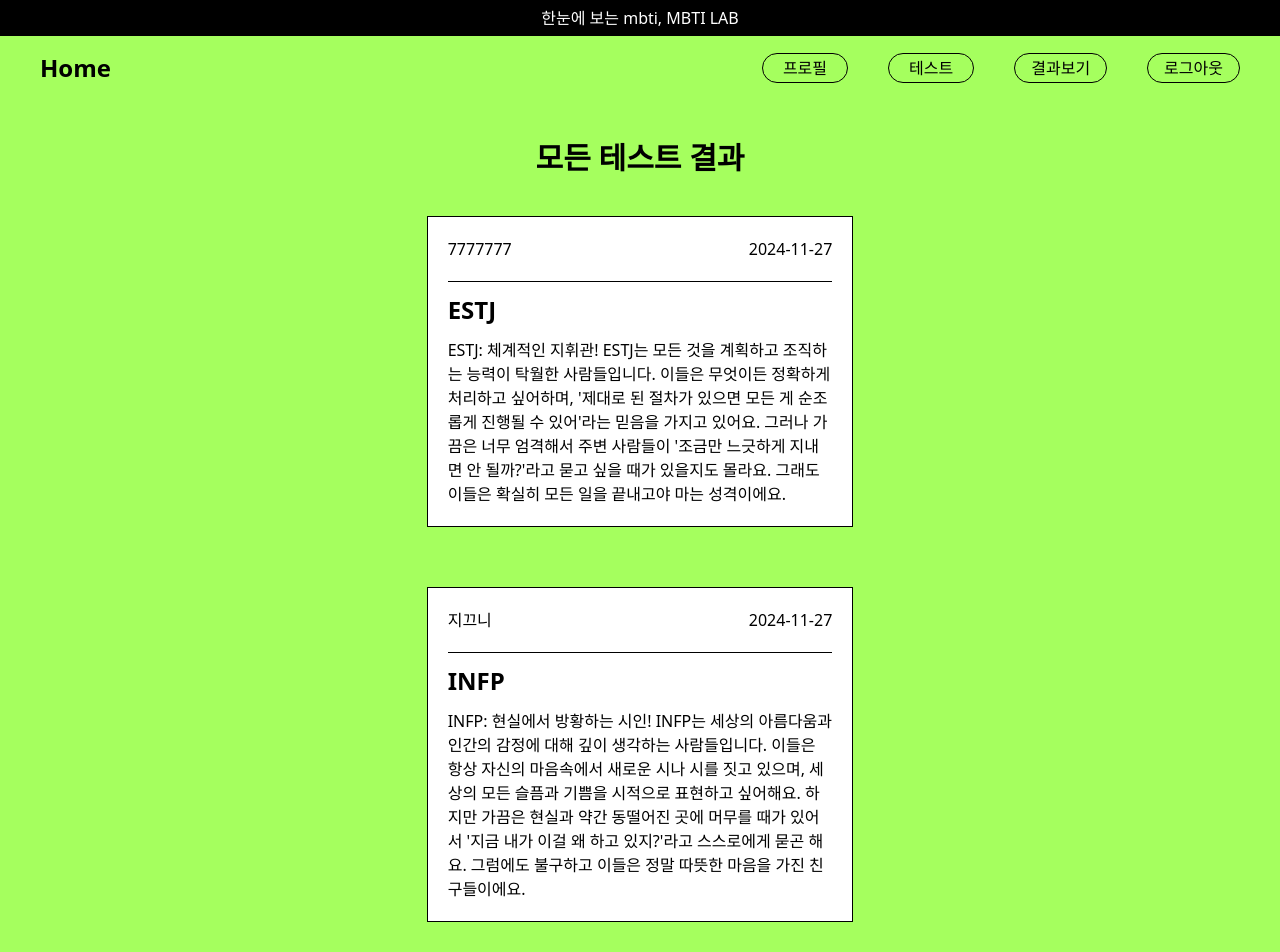
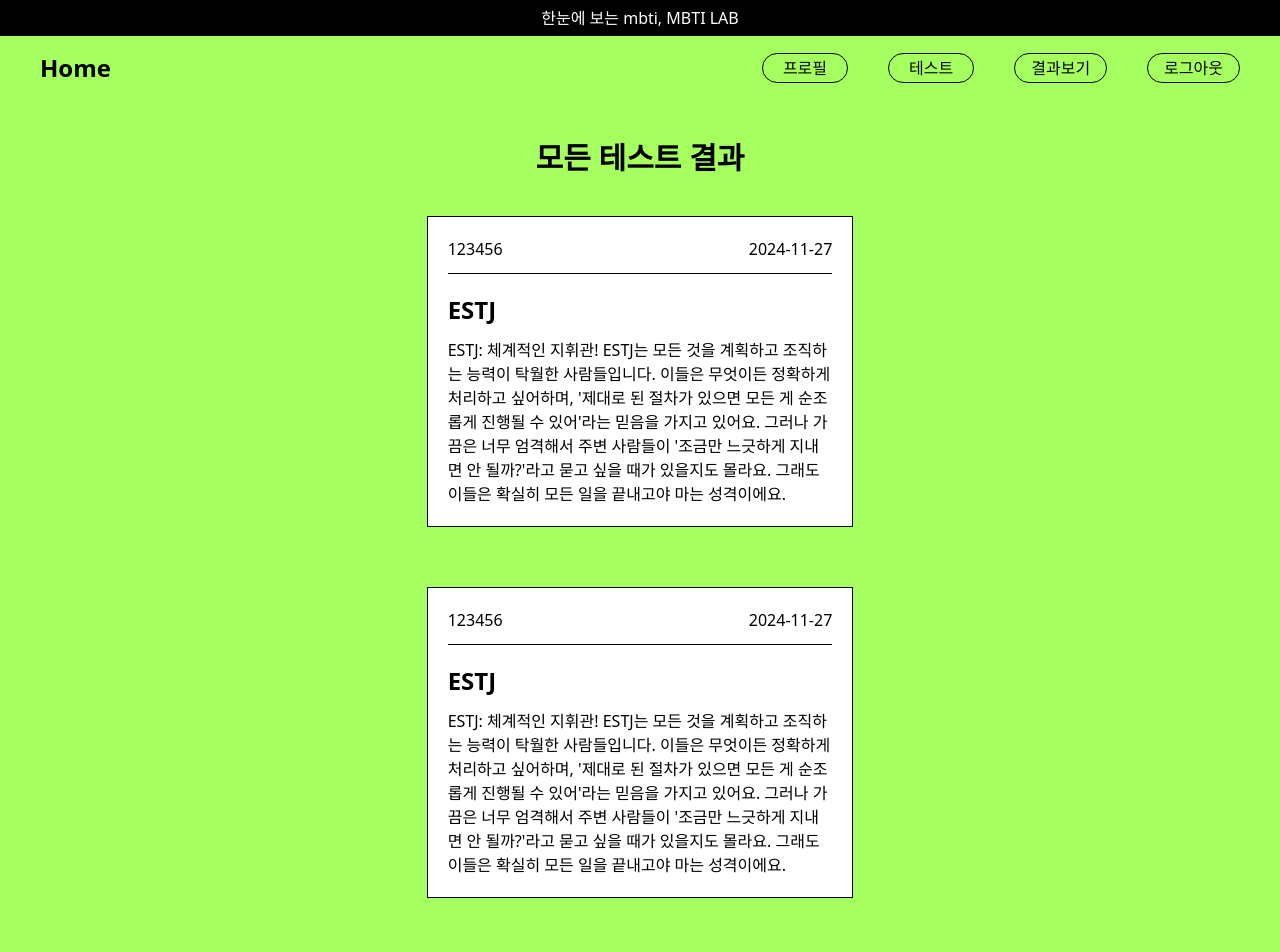
Before and after one commit to zi0w/MBTI-PROJECT, a React (Vite) app: page /testResult in a window 1280 px wide. Shown: the top 952 px of the page. Built offline with nearby package versions, Linux system fonts and the light colour scheme; data requests are answered from the project's data file; sample sign-in values are in the browser's storage.

Commit message:
Update: Implement update and delete functionality using TanStack Query

```diff
--- a/db.json
+++ b/db.json
@@ -1,25 +1,58 @@
 {
   "testResults": [
     {
-      "id": "1dd3",
-      "nickname": "7777777",
-      "timestamp": "2024-11-27T06:16:58.649Z",
+      "id": "c0cc",
+      "nickname": "지끄니",
+      "timestamp": "2024-11-27T13:03:43.076Z",
       "mbti": "ESTJ",
-      "mbtiDescriptions": "ESTJ: 체계적인 지휘관! ESTJ는 모든 것을 계획하고 조직하는 능력이 탁월한 사람들입니다. 이들은 무엇이든 정확하게 처리하고 싶어하며, '제대로 된 절차가 있으면 모든 게 순조롭게 진행될 수 있어'라는 믿음을 가지고 있어요. 그러나 가끔은 너무 엄격해서 주변 사람들이 '조금만 느긋하게 지내면 안 될까?'라고 묻고 싶을 때가 있을지도 몰라요. 그래도 이들은 확실히 모든 일을 끝내고야 마는 성격이에요."
+      "mbtiDescriptions": "ESTJ: 체계적인 지휘관! ESTJ는 모든 것을 계획하고 조직하는 능력이 탁월한 사람들입니다. 이들은 무엇이든 정확하게 처리하고 싶어하며, '제대로 된 절차가 있으면 모든 게 순조롭게 진행될 수 있어'라는 믿음을 가지고 있어요. 그러나 가끔은 너무 엄격해서 주변 사람들이 '조금만 느긋하게 지내면 안 될까?'라고 묻고 싶을 때가 있을지도 몰라요. 그래도 이들은 확실히 모든 일을 끝내고야 마는 성격이에요.",
+      "userId": "zzz135888",
+      "visibility": false
     },
     {
-      "id": "b618",
+      "id": "2141",
       "nickname": "지끄니",
-      "timestamp": "2024-11-27T06:21:23.287Z",
-      "mbti": "INFP",
-      "mbtiDescriptions": "INFP: 현실에서 방황하는 시인! INFP는 세상의 아름다움과 인간의 감정에 대해 깊이 생각하는 사람들입니다. 이들은 항상 자신의 마음속에서 새로운 시나 시를 짓고 있으며, 세상의 모든 슬픔과 기쁨을 시적으로 표현하고 싶어해요. 하지만 가끔은 현실과 약간 동떨어진 곳에 머무를 때가 있어서 '지금 내가 이걸 왜 하고 있지?'라고 스스로에게 묻곤 해요. 그럼에도 불구하고 이들은 정말 따뜻한 마음을 가진 친구들이에요."
+      "timestamp": "2024-11-27T13:17:09.122Z",
+      "mbti": "ESTJ",
+      "mbtiDescriptions": "ESTJ: 체계적인 지휘관! ESTJ는 모든 것을 계획하고 조직하는 능력이 탁월한 사람들입니다. 이들은 무엇이든 정확하게 처리하고 싶어하며, '제대로 된 절차가 있으면 모든 게 순조롭게 진행될 수 있어'라는 믿음을 가지고 있어요. 그러나 가끔은 너무 엄격해서 주변 사람들이 '조금만 느긋하게 지내면 안 될까?'라고 묻고 싶을 때가 있을지도 몰라요. 그래도 이들은 확실히 모든 일을 끝내고야 마는 성격이에요.",
+      "userId": "zzz135888",
+      "visibility": false
     },
     {
-      "id": "4108",
-      "nickname": "7777777",
-      "timestamp": "2024-11-27T06:24:15.197Z",
-      "mbti": "ESFJ",
-      "mbtiDescriptions": "ESFJ: 세상의 평화를 지키는 사회적 중재자! ESFJ는 사람들과의 관계를 중시하며, '모두가 행복할 수 있다면 나도 행복해'라는 마인드를 가지고 있어요. 이들은 다른 사람들을 도와주는 데에서 진정한 기쁨을 느끼며, 언제나 주위 사람들의 요구에 민감하게 반응해요. 그러나 가끔은 너무 자신을 희생하는 경우가 있어, '내 감정도 소중해'라고 말할 필요가 있을지도 몰라요."
+      "id": "cbc6",
+      "nickname": "지끄니",
+      "timestamp": "2024-11-27T13:17:17.580Z",
+      "mbti": "ESTJ",
+      "mbtiDescriptions": "ESTJ: 체계적인 지휘관! ESTJ는 모든 것을 계획하고 조직하는 능력이 탁월한 사람들입니다. 이들은 무엇이든 정확하게 처리하고 싶어하며, '제대로 된 절차가 있으면 모든 게 순조롭게 진행될 수 있어'라는 믿음을 가지고 있어요. 그러나 가끔은 너무 엄격해서 주변 사람들이 '조금만 느긋하게 지내면 안 될까?'라고 묻고 싶을 때가 있을지도 몰라요. 그래도 이들은 확실히 모든 일을 끝내고야 마는 성격이에요.",
+      "userId": "zzz135888",
+      "visibility": false
+    },
+    {
+      "id": "70b1",
+      "nickname": "123456",
+      "timestamp": "2024-11-27T13:17:32.193Z",
+      "mbti": "ESTJ",
+      "mbtiDescriptions": "ESTJ: 체계적인 지휘관! ESTJ는 모든 것을 계획하고 조직하는 능력이 탁월한 사람들입니다. 이들은 무엇이든 정확하게 처리하고 싶어하며, '제대로 된 절차가 있으면 모든 게 순조롭게 진행될 수 있어'라는 믿음을 가지고 있어요. 그러나 가끔은 너무 엄격해서 주변 사람들이 '조금만 느긋하게 지내면 안 될까?'라고 묻고 싶을 때가 있을지도 몰라요. 그래도 이들은 확실히 모든 일을 끝내고야 마는 성격이에요.",
+      "userId": "zzz13588",
+      "visibility": true
+    },
+    {
+      "id": "f6d9",
+      "nickname": "123456",
+      "timestamp": "2024-11-27T13:17:38.784Z",
+      "mbti": "ESTJ",
+      "mbtiDescriptions": "ESTJ: 체계적인 지휘관! ESTJ는 모든 것을 계획하고 조직하는 능력이 탁월한 사람들입니다. 이들은 무엇이든 정확하게 처리하고 싶어하며, '제대로 된 절차가 있으면 모든 게 순조롭게 진행될 수 있어'라는 믿음을 가지고 있어요. 그러나 가끔은 너무 엄격해서 주변 사람들이 '조금만 느긋하게 지내면 안 될까?'라고 묻고 싶을 때가 있을지도 몰라요. 그래도 이들은 확실히 모든 일을 끝내고야 마는 성격이에요.",
+      "userId": "zzz13588",
+      "visibility": true
+    },
+    {
+      "id": "5230",
+      "nickname": "크크크",
+      "timestamp": "2024-11-27T13:24:56.127Z",
+      "mbti": "ESTJ",
+      "mbtiDescriptions": "ESTJ: 체계적인 지휘관! ESTJ는 모든 것을 계획하고 조직하는 능력이 탁월한 사람들입니다. 이들은 무엇이든 정확하게 처리하고 싶어하며, '제대로 된 절차가 있으면 모든 게 순조롭게 진행될 수 있어'라는 믿음을 가지고 있어요. 그러나 가끔은 너무 엄격해서 주변 사람들이 '조금만 느긋하게 지내면 안 될까?'라고 묻고 싶을 때가 있을지도 몰라요. 그래도 이들은 확실히 모든 일을 끝내고야 마는 성격이에요.",
+      "userId": "zzz123",
+      "visibility": true
     }
   ]
 }
--- a/src/api/testResult.js
+++ b/src/api/testResult.js
@@ -20,11 +20,13 @@ export const createTestResult = async (resultData) => {
 };
 
 export const deleteTestResult = async (id) => {
-  // const response = await jsonApi.
-  // return response.data
+  const response = await jsonApi.delete(`/${id}`);
+  return response.data;
 };
 
-export const updateTestResultVisibility = async (id, visibility) => {
-  // const response = await jsonApi.
-  // return response.data
+export const updateTestResultVisibility = async ({ id, visibility }) => {
+  const response = await jsonApi.patch(`/${id}`, {
+    visibility,
+  });
+  return response.data;
 };
--- a/src/components/TestResultItem.jsx
+++ b/src/components/TestResultItem.jsx
@@ -1,7 +1,44 @@
+import { useMutation, useQueryClient } from "@tanstack/react-query";
+import { useSelector } from "react-redux";
+import {
+  deleteTestResult,
+  updateTestResultVisibility,
+} from "../api/testResult";
+
 const TestResultItem = ({ result }) => {
+  const userId = useSelector((state) => state.auth.userId);
+  const queryClient = useQueryClient();
+
+  const deleteMutation = useMutation({
+    mutationFn: deleteTestResult,
+    onSuccess: () => {
+      queryClient.invalidateQueries(["testResults"]);
+    },
+  });
+
+  const handleDelete = () => {
+    deleteMutation.mutate(result.id);
+  };
+
+  const visibilityMutation = useMutation({
+    mutationFn: updateTestResultVisibility,
+    onSuccess: (data) => {
+      console.log(data);
+      queryClient.invalidateQueries(["testResults"]);
+    },
+  });
+
+  const handleVisibility = () => {
+    console.log(result.visibility);
+    visibilityMutation.mutate({
+      id: result.id,
+      visibility: !result.visibility,
+    });
+  };
+
   return (
-    <div className="w-1/3 bg-white border border-black px-5 py-5 divide-y divide-black mb-5">
-      <div className="flex justify-between">
+    <div className="w-1/3 bg-white border border-black px-5 py-5 mb-5">
+      <div className="flex justify-between border-black border-b pb-3">
         <h2>{result.nickname}</h2>
         <p>{result.timestamp.slice(0, 10)}</p>
       </div>
@@ -9,6 +46,22 @@ const TestResultItem = ({ result }) => {
         <h2 className="mt-3 text-2xl font-bold">{result.mbti}</h2>
         <p className="mt-3">{result.mbtiDescriptions}</p>
       </div>
+      {userId === result.userId && (
+        <div className="flex gap-5 mt-5 justify-end px-1">
+          <button
+            onClick={handleVisibility}
+            className="border border-black rounded-full px-3 py-0.5 bg-black text-white font-semibold transform hover:scale-105 hover:shadow-lg hover:bg-black-900 transition-all duration-300 ease-in-out"
+          >
+            {result.visibility ? "비공개로 전환" : "공개로 전환"}
+          </button>
+          <button
+            onClick={handleDelete}
+            className="border border-black rounded-full px-3 py-0.5 bg-black text-white font-semibold transform hover:scale-105 hover:shadow-lg hover:bg-black-900 transition-all duration-300 ease-in-out"
+          >
+            삭제
+          </button>
+        </div>
+      )}
     </div>
   );
 };
--- a/src/pages/Profile.jsx
+++ b/src/pages/Profile.jsx
@@ -1,7 +1,7 @@
 import { useState } from "react";
 import { updateProfile } from "../api/auth";
 import { useDispatch, useSelector } from "react-redux";
-import { updateUserInfo } from "../redux/slices/authSlice";
+import { updateUserNickname } from "../redux/slices/authSlice";
 import { toast } from "react-toastify";
 
 const Profile = () => {
@@ -25,7 +25,7 @@ const Profile = () => {
 
       // 업데이트 성공시 로컬스토리지에도 닉네임 저장
       if (response.success) {
-        dispatch(updateUserInfo(response.nickname));
+        dispatch(updateUserNickname(response.nickname));
         toast.success("프로필이 성공적으로 업데이트 되었습니다!");
         localStorage.setItem("userNickname", response.nickname);
         setInputValue("");
--- a/src/pages/Test.jsx
+++ b/src/pages/Test.jsx
@@ -9,6 +9,7 @@ const TestPage = () => {
   const navigate = useNavigate();
   const [result, setResult] = useState(null);
   const user = useSelector((state) => state.auth.userNickname);
+  const userId = useSelector((state) => state.auth.userId);
 
   const handleTestSubmit = async (answers) => {
     const mbtiResult = calculateMBTI(answers);
@@ -20,6 +21,8 @@ const TestPage = () => {
       timestamp: new Date().toISOString(),
       mbti: mbtiResult,
       mbtiDescriptions: mbtiDescriptions[mbtiResult],
+      userId,
+      visibility: true,
     };
     try {
       await createTestResult(resultData);
--- a/src/pages/TestResults.jsx
+++ b/src/pages/TestResults.jsx
@@ -1,19 +1,25 @@
 import { useQuery } from "@tanstack/react-query";
 import { getTestResults } from "../api/testResult";
 import TestResultItem from "../components/TestResultItem";
+import { useSelector } from "react-redux";
 
 const TestResults = () => {
+  const userId = useSelector((state) => state.auth.userId);
   const { data } = useQuery({
     queryKey: ["testResults"],
     queryFn: getTestResults,
   });
 
+  // 공개 글 + 내 글만 볼 수 있게 맵
+  // 내 글인지 아닌지 먼저 판별(무조건 맵) -> 아닌 건(visibility 판별)
   return (
     <div className="flex flex-col gap-10 items-center mt-10 bg-[#A5FF5E]">
       <h1 className="text-3xl font-semibold">모든 테스트 결과</h1>
-      {data?.map((result) => (
-        <TestResultItem key={result.id} result={result} />
-      ))}
+      {data?.map((result) =>
+        result.visibility === true || result.userId === userId ? (
+          <TestResultItem key={result.id} result={result} />
+        ) : null
+      )}
     </div>
   );
 };
--- a/src/redux/slices/authSlice.js
+++ b/src/redux/slices/authSlice.js
@@ -3,6 +3,7 @@ import { createSlice } from "@reduxjs/toolkit";
 const initialState = {
   isLogin: !!localStorage.getItem("accessToken"),
   userNickname: localStorage.getItem("userNickname") ?? "",
+  userId: localStorage.getItem("userId") ?? "",
 };
 
 const authSlice = createSlice({
@@ -16,12 +17,17 @@ const authSlice = createSlice({
       state.isLogin = false;
       localStorage.clear();
     },
-    updateUserInfo: (state, action) => {
-      const newUserInfo = action.payload;
-      state.userNickname = newUserInfo;
+    updateUserNickname: (state, action) => {
+      const newUserNickname = action.payload;
+      state.userNickname = newUserNickname;
+    },
+    updateUserId: (state, action) => {
+      const newUserId = action.payload;
+      state.userId = newUserId;
     },
   },
 });
 
-export const { changeLogin, changeLogout, updateUserInfo } = authSlice.actions;
+export const { changeLogin, changeLogout, updateUserNickname, updateUserId } =
+  authSlice.actions;
 export default authSlice.reducer;
```
Also changed, not shown: src/pages/Login.jsx (+8 -2 lines).
